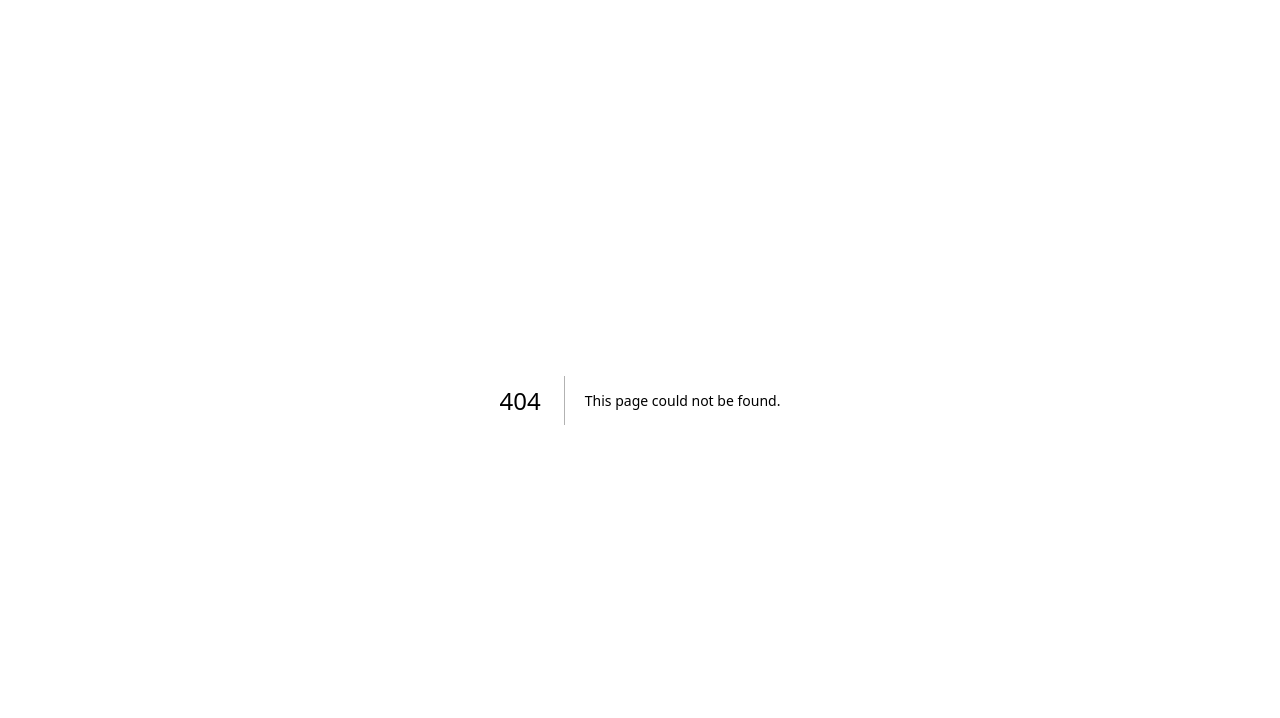
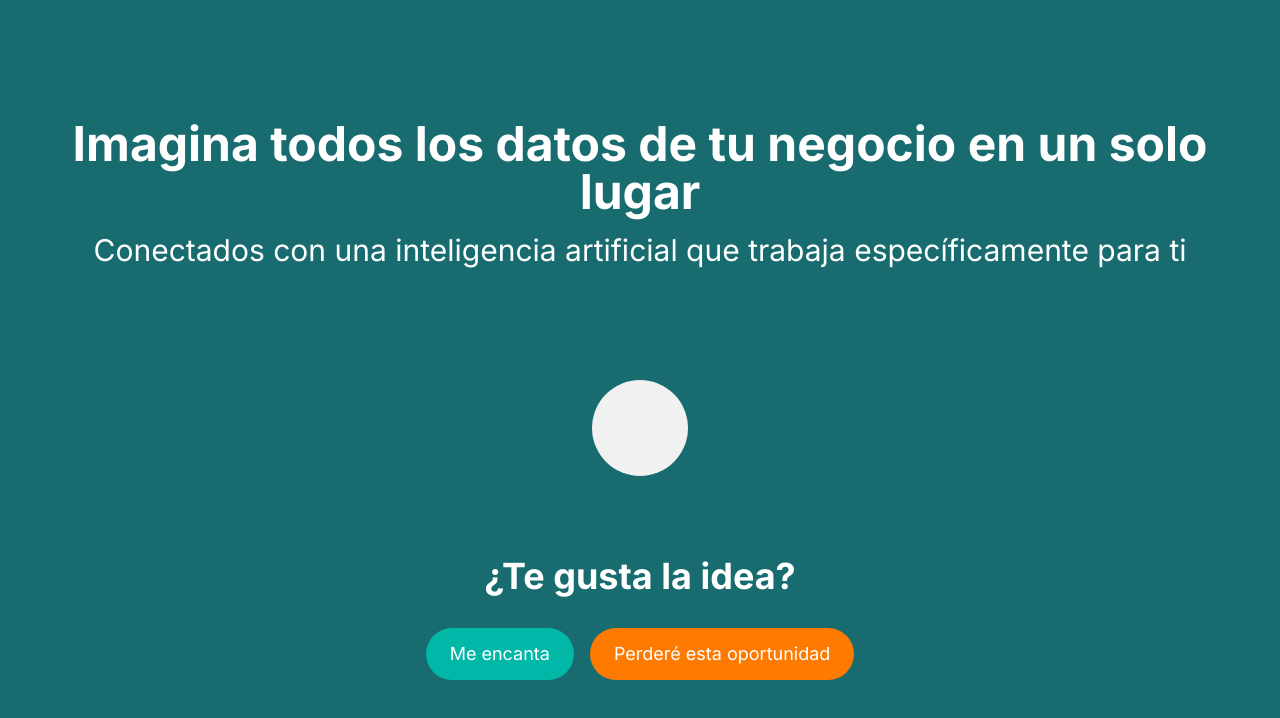
Before and after one commit to guitarvistor/guitarvistor.github.io, a Next.js app: page /demo in a window 1280 px wide. Before the commit this address had no page. Shown: the top 718 px of the page. Built offline with nearby package versions, Linux system fonts and the light colour scheme.

Commit message:
agrega demo

```diff
--- /dev/null
+++ b/src/app/demo/page.tsx
@@ -0,0 +1,21 @@
+import Link from 'next/link';
+import DataBrainAnimation from '@/components/DataBrainAnimation';
+
+export default function Demo() {
+  return (
+    <div className="flex flex-col items-center justify-center min-h-screen bg-accent text-white text-center p-4">
+      <h1 className="text-4xl md:text-5xl font-bold mb-4">Imagina todos los datos de tu negocio en un solo lugar</h1>
+      <p className="text-2xl md:text-3xl mb-8">Conectados con una inteligencia artificial que trabaja específicamente para ti</p>
+      <DataBrainAnimation />
+      <h2 className="text-3xl md:text-4xl font-bold mb-8">¿Te gusta la idea?</h2>
+      <div className="flex flex-col sm:flex-row space-y-4 sm:space-y-0 sm:space-x-4">
+        <Link href="/#contact" className="bg-icon-inventory text-white py-3 px-6 rounded-full hover:bg-icon-inventory/90 transition-all text-lg">
+          Me encanta
+        </Link>
+        <Link href="/oportunidad" className="bg-icon-analytics text-white py-3 px-6 rounded-full hover:bg-icon-analytics/90 transition-all text-lg">
+          Perderé esta oportunidad
+        </Link>
+      </div>
+    </div>
+  );
+}
--- a/src/app/globals.css
+++ b/src/app/globals.css
@@ -1,6 +1,17 @@
 @tailwind base;
 @tailwind components;
 @tailwind utilities;
+
+@keyframes merge {
+  0% {
+    opacity: 1;
+    transform: scale(1);
+  }
+  100% {
+    opacity: 0;
+    transform: scale(0.1) translate(var(--tw-translate-x), var(--tw-translate-y));
+  }
+}
 
 body {
   background-color: #F9F9FB;
--- /dev/null
+++ b/src/app/gracias/page.tsx
@@ -0,0 +1,13 @@
+
+import Link from 'next/link';
+
+export default function Gracias() {
+  return (
+    <div className="flex flex-col items-center justify-center min-h-screen bg-accent text-white text-center p-4">
+      <h1 className="text-4xl md:text-5xl font-bold mb-8">Gracias por seguir aquí</h1>
+      <Link href="/" className="bg-button-secondary text-text-primary py-3 px-6 rounded-full hover:bg-gray-200 transition-all text-lg">
+        Volver a la página principal
+      </Link>
+    </div>
+  );
+}
--- /dev/null
+++ b/src/app/oportunidad/page.tsx
@@ -0,0 +1,26 @@
+
+'use client';
+import Link from 'next/link';
+import { useRouter } from 'next/navigation';
+
+export default function Oportunidad() {
+  const router = useRouter();
+
+  const handleSalir = () => {
+    router.back();
+  };
+
+  return (
+    <div className="flex flex-col items-center justify-center min-h-screen bg-accent text-white text-center p-4">
+      <h1 className="text-4xl md:text-5xl font-bold mb-8">Aun puedes regresar y conocer lo que tenemos para ti</h1>
+      <div className="flex flex-col sm:flex-row space-y-4 sm:space-y-0 sm:space-x-4">
+        <button onClick={handleSalir} className="bg-icon-inventory text-white py-3 px-6 rounded-full hover:bg-icon-inventory/90 transition-all text-lg">
+          Reintentar la demo
+        </button>
+        <Link href="/" className="bg-button-secondary text-text-primary py-3 px-6 rounded-full hover:bg-gray-200 transition-all text-lg">
+          Volver a la página principal
+        </Link>
+      </div>
+    </div>
+  );
+}
--- a/src/app/page.tsx
+++ b/src/app/page.tsx
@@ -3,6 +3,7 @@ import Header from "@/components/Header";
 import Footer from "@/components/Footer";
 import AnimatedSection from "@/components/AnimatedSection";
 import CascadingText from '@/components/CascadingText';
+import DataBrainAnimation from '@/components/DataBrainAnimation';
 import { FiArrowRight, FiDatabase, FiCode, FiBriefcase } from 'react-icons/fi';
 import { useForm, ValidationError } from '@formspree/react';
 
@@ -44,7 +45,7 @@ export default function Home() {
               <p className="text-2xl md:text-3xl lg:text-4xl mb-8 text-accent">Creamos aplicaciones robustas y extraemos valor oculto de tu información.</p>
               <div className="flex justify-center space-x-4">
                 <a href="/blog" className="bg-accent text-white py-3 px-6 rounded-full hover:bg-opacity-90 transition-all">Ir al Blog</a>
-                <a href="https://www.youtube.com/watch?v=KJG0maOX1ys&list=RDKJG0maOX1ys&start_radio=1" target="_blank" rel="noopener noreferrer" className="bg-gray-200 text-gray-800 py-3 px-6 rounded-full hover:bg-accent hover:text-white transition-all">Mira un demo</a>
+                <a href="/demo" className="bg-gray-200 text-gray-800 py-3 px-6 rounded-full hover:bg-accent hover:text-white transition-all">Mira un demo</a>
               </div>
             </div>
           </section>
@@ -92,6 +93,7 @@ export default function Home() {
             </AnimatedSection>
           </div>
         </section>
+
 
         {/* Contact Section */}
         <AnimatedSection>
--- a/src/components/CascadingText.tsx
+++ b/src/components/CascadingText.tsx
@@ -42,7 +42,7 @@ const CascadingText: React.FC<CascadingTextProps> = ({ text, className }) => {
           ))}
           {wordIndex < words.length - 1 && (
             <motion.span custom={i++} variants={variants}>
-              {/* Using a non-breaking space */}
+              {/* usar espacio indivisible */}
               {'\u00A0'}
             </motion.span>
           )}
--- /dev/null
+++ b/src/components/DataBrainAnimation.tsx
@@ -0,0 +1,51 @@
+'use client';
+
+import React from 'react';
+import { motion } from 'framer-motion';
+
+const DataBrainAnimation = () => {
+  const repoVariants = {
+    initial: (i: number) => ({
+      opacity: 1,
+      x: i % 2 === 0 ? -80 : 80,
+      y: i < 2 ? -80 : 80,
+    }),
+    animate: {
+      opacity: 0,
+      x: 0,
+      y: 0,
+      transition: {
+        duration: 1,
+        delay: 0.5,
+      },
+    },
+  };
+
+  return (
+    <div className="flex justify-center items-center my-8">
+      <div className="relative w-48 h-48 flex justify-center items-center">
+        {/* Brain */}
+        <motion.div
+          className="w-24 h-24 bg-button-secondary rounded-full"
+          initial={{ opacity: 0 }}
+          animate={{ opacity: 1 }}
+          transition={{ duration: 1, delay: 1.5 }}
+        ></motion.div>
+
+        {/* Data Repositories */}
+        {[...Array(4)].map((_, i) => (
+          <motion.div
+            key={i}
+            className="absolute w-8 h-8 bg-white rounded-md"
+            custom={i}
+            variants={repoVariants}
+            initial="initial"
+            animate="animate"
+          ></motion.div>
+        ))}
+      </div>
+    </div>
+  );
+};
+
+export default DataBrainAnimation;
--- a/tailwind.config.ts
+++ b/tailwind.config.ts
@@ -18,6 +18,20 @@ const config: Config = {
         'icon-sales': '#A632A8',
         'icon-inventory': '#00B7A8',
       },
+      animation: {
+        'merge': 'merge 1.5s ease-in-out forwards',
+        'pulse': 'pulse 2s cubic-bezier(0.4, 0, 0.6, 1) infinite',
+      },
+      keyframes: {
+        pulse: {
+          '0%, 100%': {
+            opacity: '1',
+          },
+          '50%': {
+            opacity: '.5',
+          },
+        },
+      },
     },
   },
   plugins: [],
```
Also changed, not shown: 15 other files (tests, documents, lock files or other folders).
